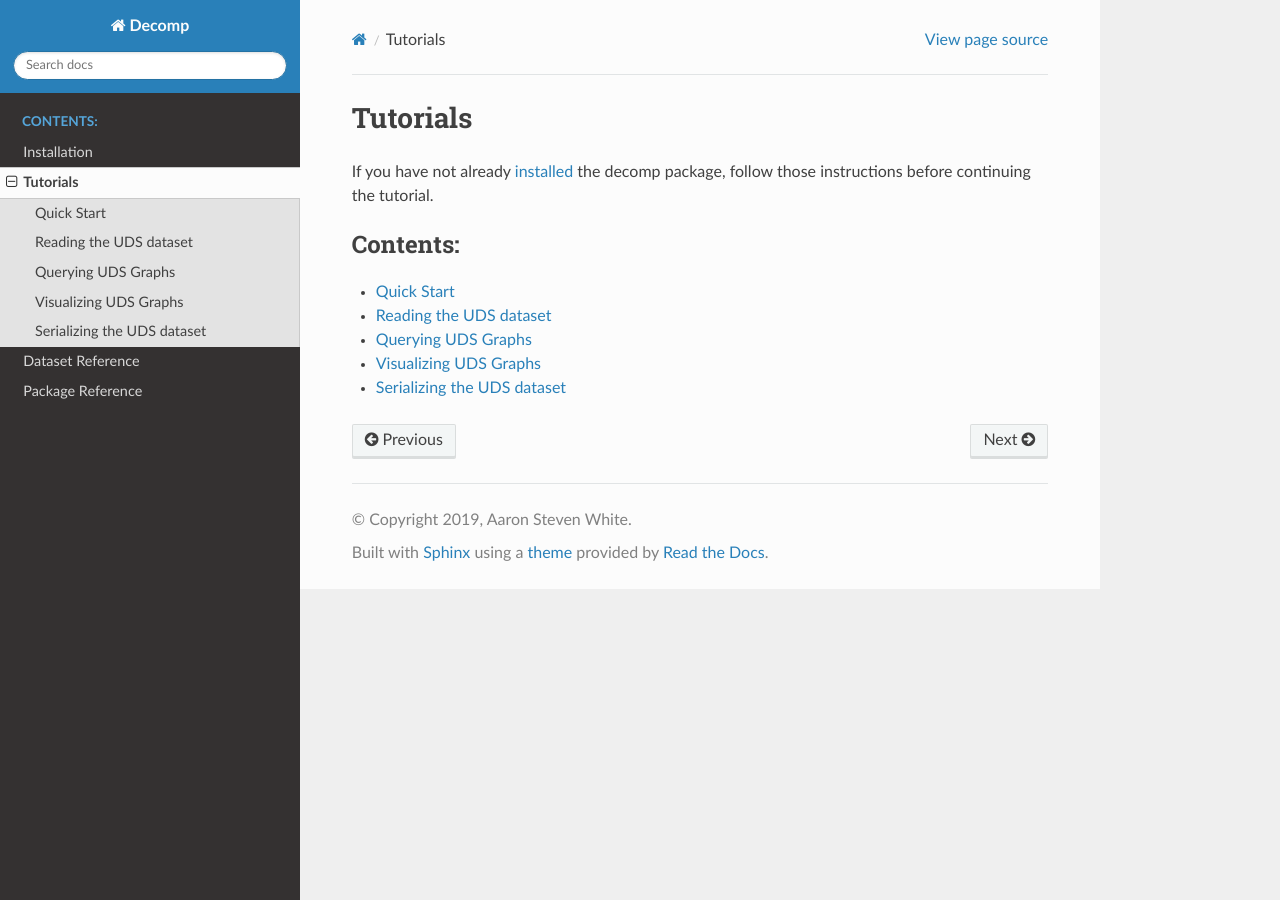
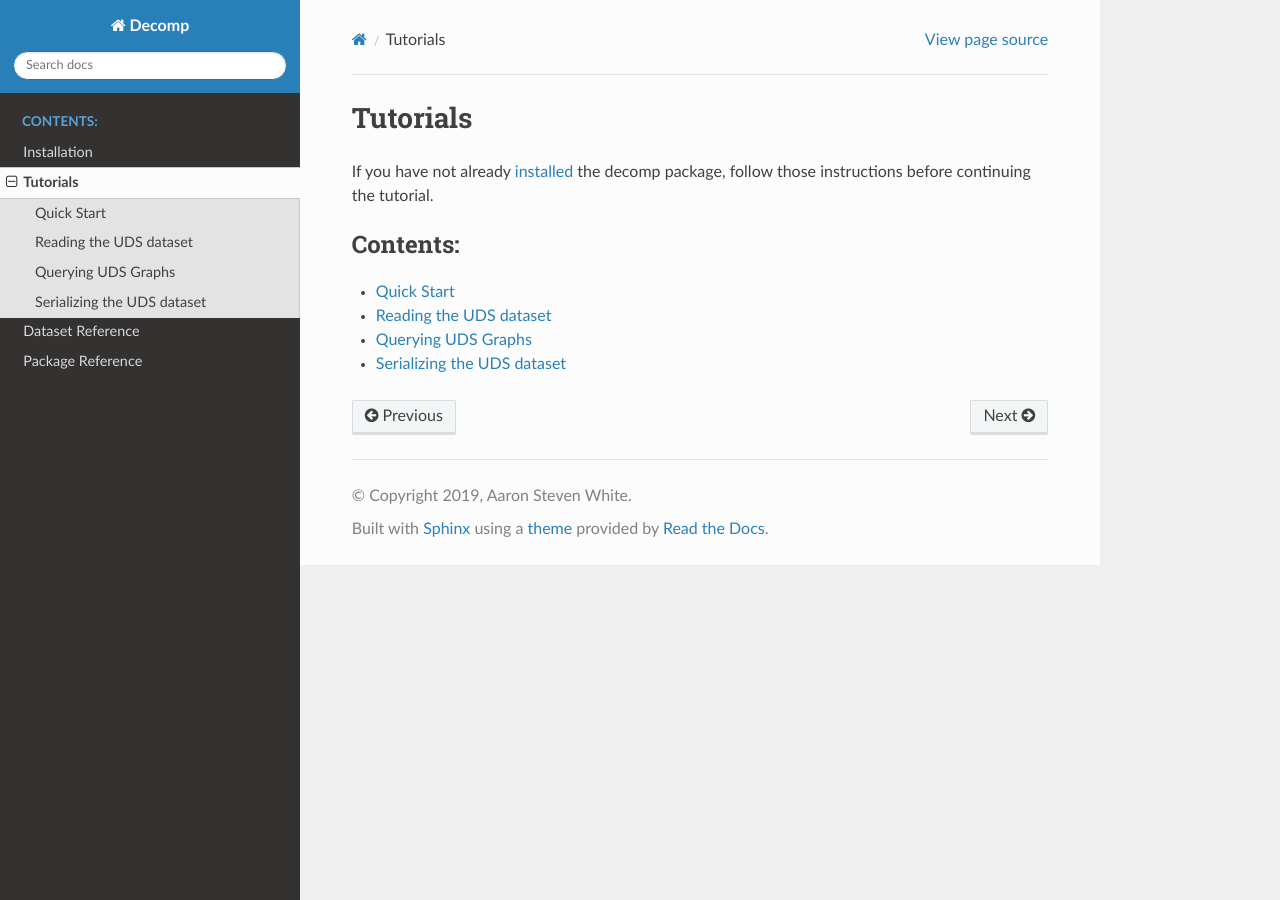
Before and after one commit to esteng/decomp, a Sphinx documentation site: the page built from docs/source/tutorial/index.rst, in a window 1280 px wide. Built offline with Sphinx 7.4.7 and the Read the Docs theme 2.0.0, drawn with Linux system fonts in a browser that asks for light colours.

Commit message:
Removes tutorial on visualizing graphs until visualization routines are implemented
Former-commit-id: 231a4369350584c409cf9de64f287976e158b958
Former-commit-id: 4463fec9b2972ba47c41e3affc8dababaa62f931 [formerly fc6b1de055c0e723ab0e6352de2bfcb485639ed0]
Former-commit-id: 819e46a96a4cc97c80facd363839d512224c6d25

```diff
--- a/docs/source/tutorial/index.rst
+++ b/docs/source/tutorial/index.rst
@@ -11,5 +11,4 @@ package, follow those instructions before continuing the tutorial.
    quick-start
    reading
    querying
-   visualizing
    serializing
--- a/docs/source/tutorial/visualizing.rst
+++ /dev/null
@@ -1,2 +0,0 @@
-Visualizing UDS Graphs
-======================
```
